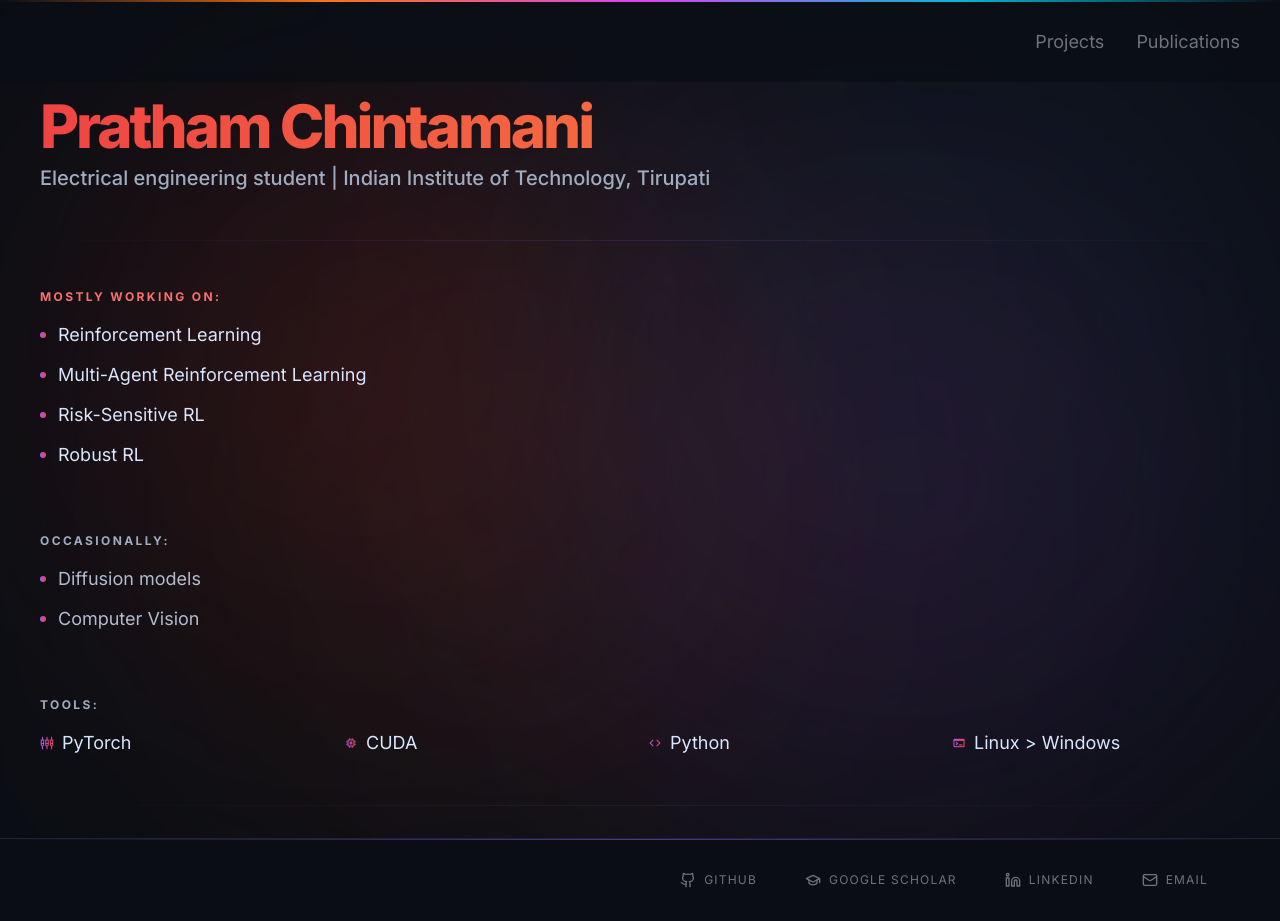
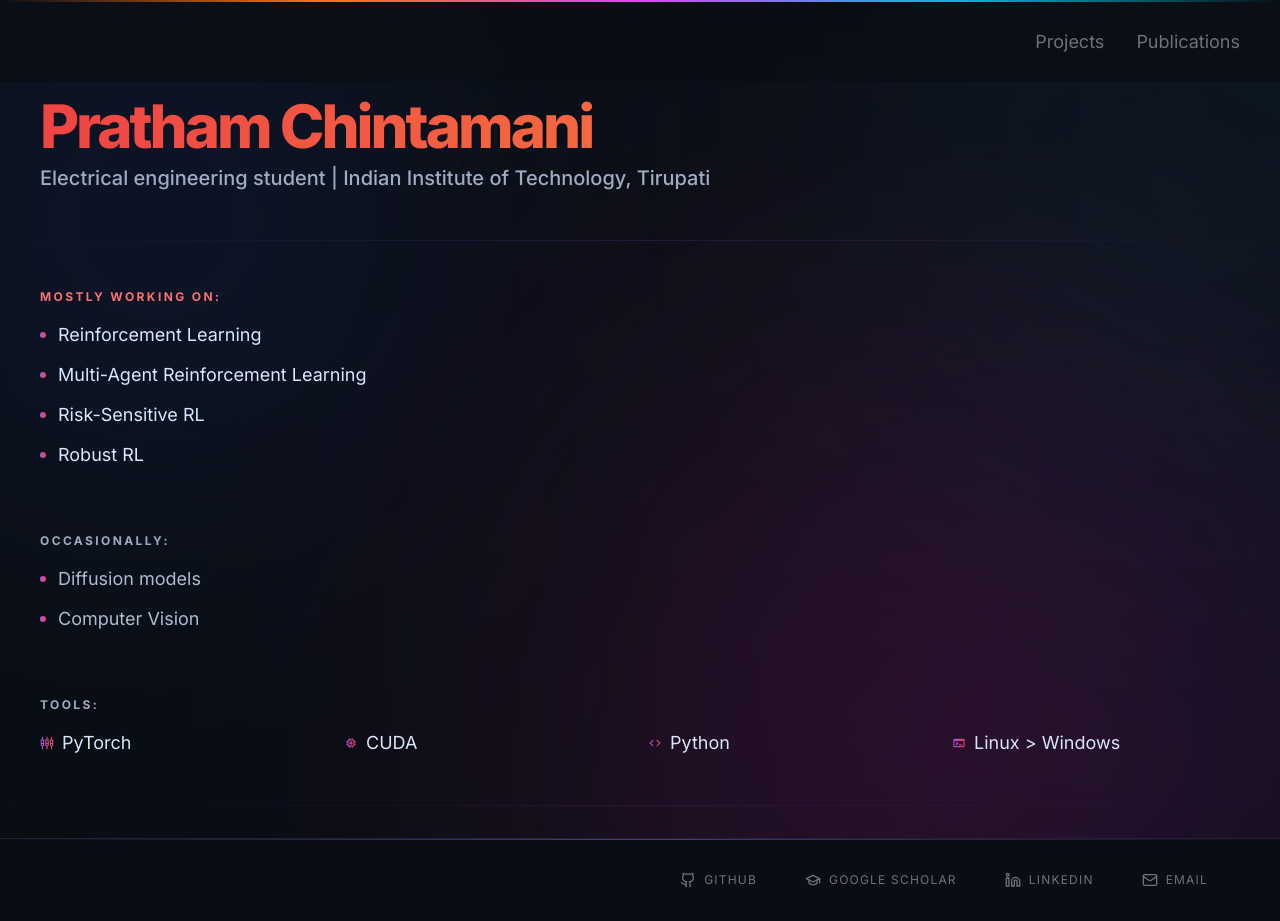
Before and after one commit to prathamchintamani/prathamchintamani.github.io, a Jekyll site: the page built from index.md, in a window 1280 px wide and 921 px high. Built offline with Jekyll 4.4.1, drawn with Linux system fonts in a browser that asks for light colours; nearby versions of some CDN libraries.

Commit message:
Spread background orbs further out on all pages using absolute positioning
Removed flex centering from the orb container in `_layouts/default.html`
and positioned the 4 orbs explicitly (Top-Left, Top-Right, Center, Bottom-Right)
with negative percentages. This pushes the orbs to the edges, spreading
out the ambient gradient and ensuring it affects both short (publications)
and long (index) pages uniformly. Also updated orb colors to maintain
text readability.

Co-authored-by: prathamchintamani <143500812+prathamchintamani@users.noreply.github.com>

```diff
--- a/_layouts/default.html
+++ b/_layouts/default.html
@@ -127,11 +127,18 @@
 <body class="flex flex-col min-h-screen antialiased bg-[#0a0e14] relative overflow-x-hidden">
 
   <!-- Ambient Background Orbs -->
-  <div class="fixed inset-0 z-0 pointer-events-none overflow-hidden flex items-center justify-center">
-    <div class="absolute top-[10%] left-[10%] w-[500px] h-[500px] bg-red-900/30 rounded-full mix-blend-screen filter blur-[150px] animate-blob" style="animation-duration: 12s;"></div>
-    <div class="absolute top-[15%] right-[10%] w-[600px] h-[600px] bg-cyan-900/20 rounded-full mix-blend-screen filter blur-[150px] animate-blob" style="animation-duration: 15s; animation-delay: 2s;"></div>
-    <div class="absolute bottom-[10%] left-[15%] w-[550px] h-[550px] bg-orange-900/20 rounded-full mix-blend-screen filter blur-[150px] animate-blob" style="animation-duration: 14s; animation-delay: 4s;"></div>
-    <div class="absolute bottom-[15%] right-[15%] w-[450px] h-[450px] bg-fuchsia-900/30 rounded-full mix-blend-screen filter blur-[150px] animate-blob" style="animation-duration: 18s; animation-delay: 1s;"></div>
+  <div class="fixed inset-0 z-0 pointer-events-none overflow-hidden">
+    <!-- Top Left: Behind header, cool tone so text pops -->
+    <div class="absolute top-[-10%] left-[-10%] w-[600px] h-[600px] bg-blue-900/20 rounded-full mix-blend-screen filter blur-[150px] animate-blob" style="animation-duration: 12s;"></div>
+
+    <!-- Top Right: Behind nav -->
+    <div class="absolute top-[-5%] right-[-10%] w-[550px] h-[550px] bg-cyan-900/20 rounded-full mix-blend-screen filter blur-[150px] animate-blob" style="animation-duration: 15s; animation-delay: 2s;"></div>
+
+    <!-- Center: Soft background glow -->
+    <div class="absolute top-1/2 left-1/2 -translate-x-1/2 -translate-y-1/2 w-[700px] h-[700px] bg-purple-900/20 rounded-full mix-blend-screen filter blur-[160px] animate-blob" style="animation-duration: 14s; animation-delay: 4s;"></div>
+
+    <!-- Bottom: Warm tone near footer -->
+    <div class="absolute bottom-[-15%] right-[10%] w-[600px] h-[600px] bg-rose-900/20 rounded-full mix-blend-screen filter blur-[150px] animate-blob" style="animation-duration: 18s; animation-delay: 1s;"></div>
   </div>
 
   <header class="bg-[#0a0e14]/80 backdrop-blur-sm fixed top-0 w-full z-50 border-t-2 border-transparent"
```
